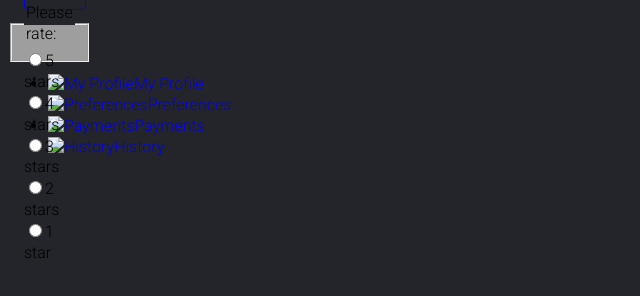
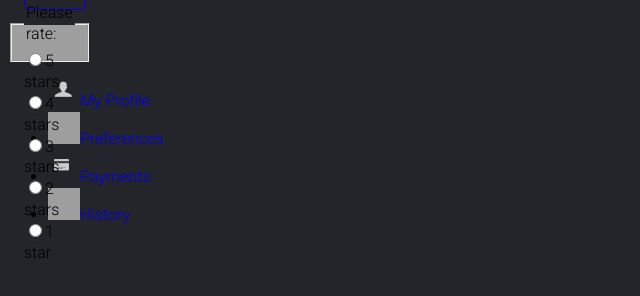
Before and after one commit to GeoMash/Hackademy2014-Mobile, a plain HTML site: page www/test.html in a window 1280 px wide. Shown: the part 106-402 px from the top of the page, without its empty margins (0-640 px from the left). Drawn offline with nearby package versions, Linux system fonts and the light colour scheme; files that its build step writes are made by us from their sources; the site is published under a folder, as on GitHub Pages, so addresses that start at the root find nothing; grey boxes are pictures that could not be loaded.

Commit message:
Fix image path and add notifications

```diff
--- a/www/test.html
+++ b/www/test.html
@@ -41,10 +41,10 @@
 		<div data-role="content">
 			<div data-role="panel" id="navPanel" data-position="right" data-display="overlay" data-theme="b">
 				<ul data-role="listview" data-inset="true">
-					<li><a href="#"><img src="/theme/images/profile.png" alt="My Profile" class="ui-li-icon ui-corner-none">My Profile</a></li>
-					<li><a href="#"><img src="/theme/images/preferences.png" alt="Preferences" class="ui-li-icon">Preferences</a></li>
-					<li><a href="#"><img src="/theme/images/payment.png" alt="Payments" class="ui-li-icon">Payments</a></li>
-					<li><a href="#"><img src="/theme/images/history.png" alt="History" class="ui-li-icon">History</a></li>
+					<li><a href="#"><img src="theme/images/profile.png" alt="My Profile" class="ui-li-icon ui-corner-none">My Profile</a></li>
+					<li><a href="#"><img src="theme/images/preferences.png" alt="Preferences" class="ui-li-icon">Preferences</a></li>
+					<li><a href="#"><img src="theme/images/payment.png" alt="Payments" class="ui-li-icon">Payments</a></li>
+					<li><a href="#"><img src="theme/images/history.png" alt="History" class="ui-li-icon">History</a></li>
 				</ul>
 			</div>
 		</div>
```
Also changed, not shown: www/index.html (+5 -4 lines), www/map.html (+1 -1 lines), www/test2.html (+4 -4 lines).
